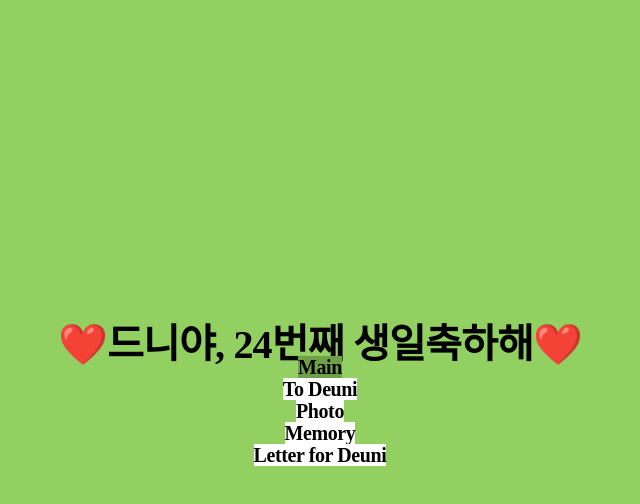
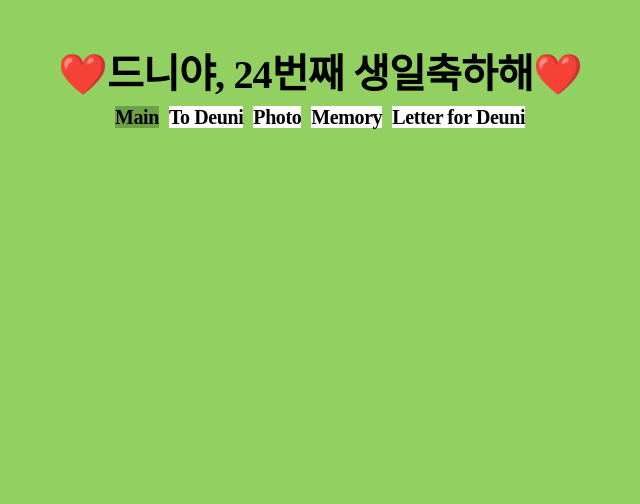
Before and after one commit to osohyun0224/HBD-Deuni-for-Deploy, a Next.js app: page / in a window 1280 px wide. Shown: the top 504 px of the page, without its empty margins (320-960 px from the left). Built offline with nearby package versions, Linux system fonts and the light colour scheme.

Commit message:
Fix: 상단 위치 조정

```diff
--- a/src/pages/index.tsx
+++ b/src/pages/index.tsx
@@ -6,8 +6,9 @@ const Main = styled.main`
   min-height: 100vh;
   display: flex;
   flex-direction: column;
+  justify-content: flex-start;
   align-items: center;
-  justify-content: center;
+  padding-top: 5%;
   font-size: calc(10px + 2vmin);
   color: white;
 `;
@@ -40,6 +41,14 @@ const Button = styled.button`
   }
 `;
 
+const ButtonsContainer = styled.div`
+  display: flex;
+  flex-direction: row;
+  justify-content: center;
+  gap: 10px;
+  margin-top: 20px;
+`;
+
 const IndexPage = () => {
   const [activeButton, setActiveButton] = useState('Main');
   const buttons = ['Main', 'To Deuni', 'Photo', 'Memory', 'Letter for Deuni'];
@@ -51,6 +60,7 @@ const IndexPage = () => {
   return (
     <Main>
       <Title>❤️드니야, 24번째 생일축하해❤️</Title>
+      <ButtonsContainer>
         {buttons.map((button, index) => (
           <Button
             key={index}
@@ -60,7 +70,8 @@ const IndexPage = () => {
             {button}
           </Button>
         ))}
-      {}
+      </ButtonsContainer>
+      {/* 여기서 화면 중앙에 보여질 페이지 내용을 변경하시면 됩니다. */}
     </Main>
   );
 };
```
Lines whose indentation alone changed are shown as unchanged.
